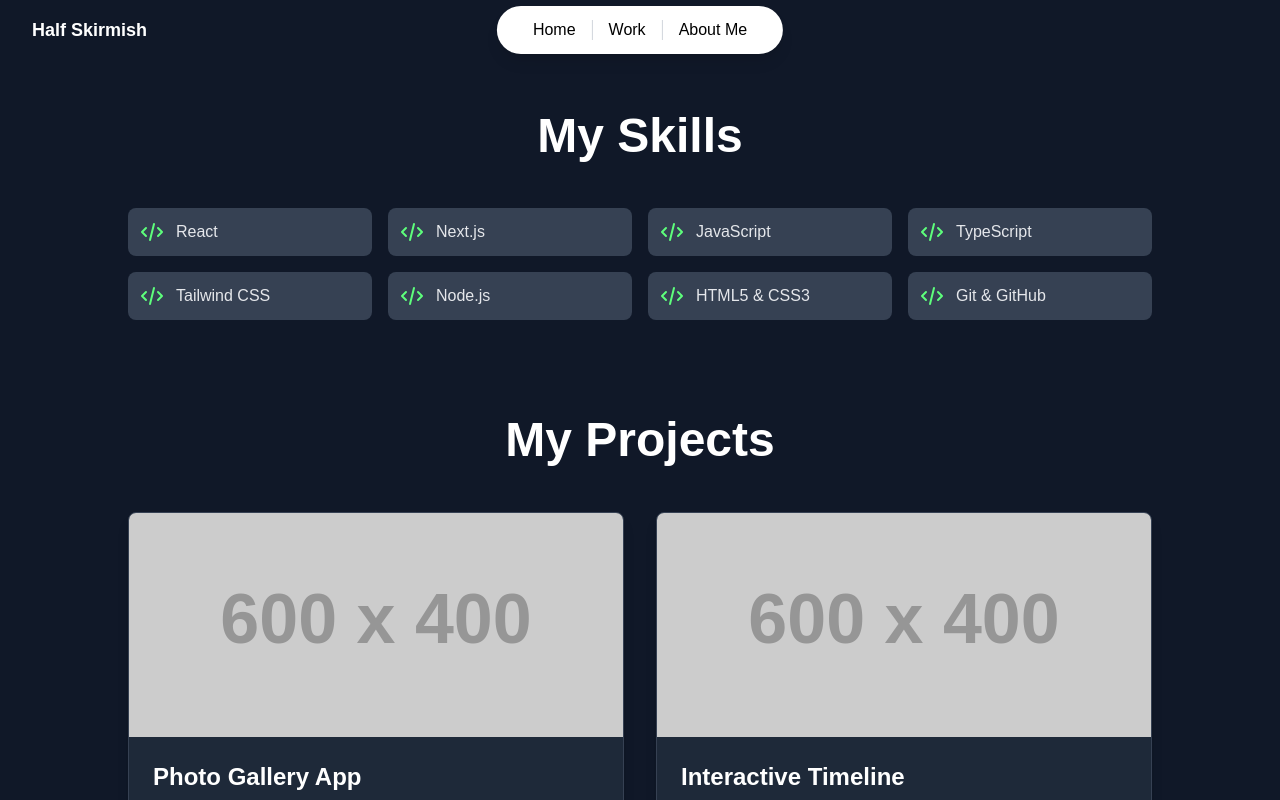
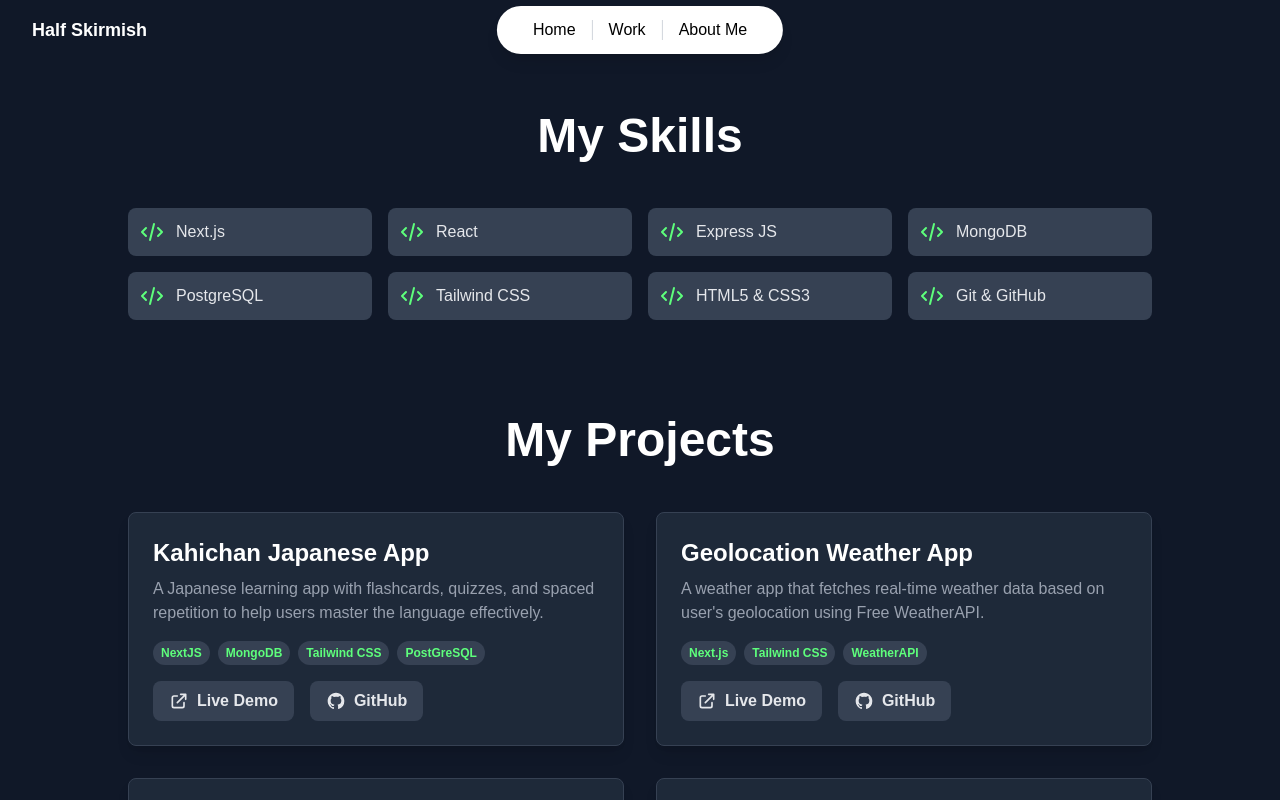
Before and after one commit to half-skirmish/frontend-halfskirmish-v2, a Next.js app: page /about-me in a window 1280 px wide. Shown: the top 800 px of the page. Built offline with nearby package versions, Linux system fonts and the light colour scheme.

Commit message:
Removed the Images from the Projects in About Me Section

```diff
--- a/app/(navItems)/about-me/page.js
+++ b/app/(navItems)/about-me/page.js
@@ -49,13 +49,7 @@ const ProjectCard = ({ title, description, imageUrl, techStack, liveUrl, repoUrl
 
   return (
     <div className="bg-gray-800 rounded-lg shadow-lg overflow-hidden border border-gray-700 hover:border-[#5EFF7C] transition-all duration-300 hover:shadow-green-500/20">
-      <div className="relative w-full h-56">
-        <Image
-          src={imageUrl || fallback}
-          alt={title}
-          fill
-          className="object-cover"
-        />
+      <div className="relative w-full">
       </div>
       <div className="p-6">
         <h3 className="text-2xl font-bold text-white mb-2">{title}</h3>
@@ -77,33 +71,44 @@ const ProjectCard = ({ title, description, imageUrl, techStack, liveUrl, repoUrl
 // --- Data (Moved outside component for performance) ---
 
 const skills = [
+    { name: "Next.js", icon: <CodeIcon /> },
     { name: "React", icon: <CodeIcon /> },
-    { name: "Next.js", icon: <CodeIcon /> },
-    { name: "JavaScript", icon: <CodeIcon /> },
-    { name: "TypeScript", icon: <CodeIcon /> },
+    { name: "Express JS", icon: <CodeIcon /> },
+    { name: "MongoDB", icon: <CodeIcon /> },
+    { name: "PostgreSQL", icon: <CodeIcon /> },
     { name: "Tailwind CSS", icon: <CodeIcon /> },
-    { name: "Node.js", icon: <CodeIcon /> },
     { name: "HTML5 & CSS3", icon: <CodeIcon /> },
     { name: "Git & GitHub", icon: <CodeIcon /> },
 ];
 
 const projects = [
   {
-    title: "Photo Gallery App",
-    description: "A dynamic, filterable, and sortable photo gallery built with React. Features a dark theme and responsive design.",
-    imageUrl: "https://placehold.co/600x400/2a2a2a/5eff7c?text=Gallery+Project",
-    techStack: ["React", "Tailwind CSS", "JavaScript"],
-    liveUrl: "#",
-    repoUrl: "#",
+    title: "Kahichan Japanese App",
+    description: "A Japanese learning app with flashcards, quizzes, and spaced repetition to help users master the language effectively.",
+    techStack: ["NextJS", "MongoDB", "Tailwind CSS", "PostGreSQL"],
+    liveUrl: "https://kahichandev.halfskirmish.com/",
+    repoUrl: "https://github.com/kahitoz-infra/kahitoz-japanese-app",
   },
   {
-    title: "Interactive Timeline",
-    description: "A professional timeline component to showcase work experience and learning milestones with hover effects.",
-    imageUrl: "https://placehold.co/600x400/2a2a2a/5eff7c?text=Timeline+Project",
-    techStack: ["Next.js", "CSS Modules", "JSON"],
-    liveUrl: "#",
-    repoUrl: "#",
+    title: "Geolocation Weather App",
+    description: "A weather app that fetches real-time weather data based on user's geolocation using Free WeatherAPI.",
+    techStack: ["Next.js", "Tailwind CSS", "WeatherAPI"],
+    liveUrl: "https://weather.halfskirmish.com",
+    repoUrl: "https://github.com/naman-1905/Weather-App",
   },
+      {
+    title: "Astra Bot",
+    description: "A Chatbot built using Gemma 1 Billion parameters model.",
+    techStack: ["Next.js", "Tailwind CSS", "Google Gemma API"],
+    repoUrl: "https://github.com/naman-1905/AI-Chatbot",
+  },
+    {
+    title: "Half Skirmish Portfolio",
+    description: "A portfolio website showcasing my projects, skills, and experience.",
+    techStack: ["Next.js", "Tailwind CSS", "WeatherAPI"],
+    liveUrl: "halfskirmish.com",
+    repoUrl: "https://github.com/half-skirmish/frontend-halfskirmish-v2",
+  }
 ];
 
 // --- Main Page Component ---
```
